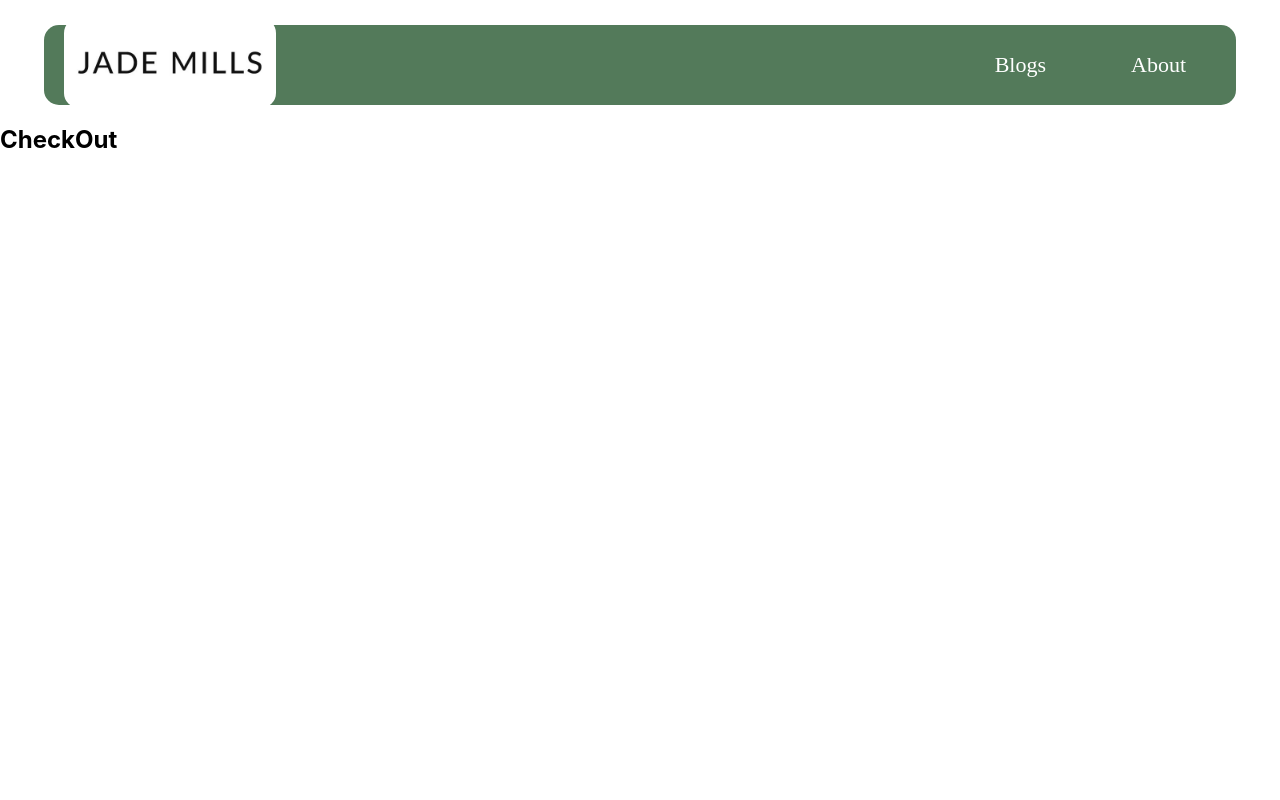
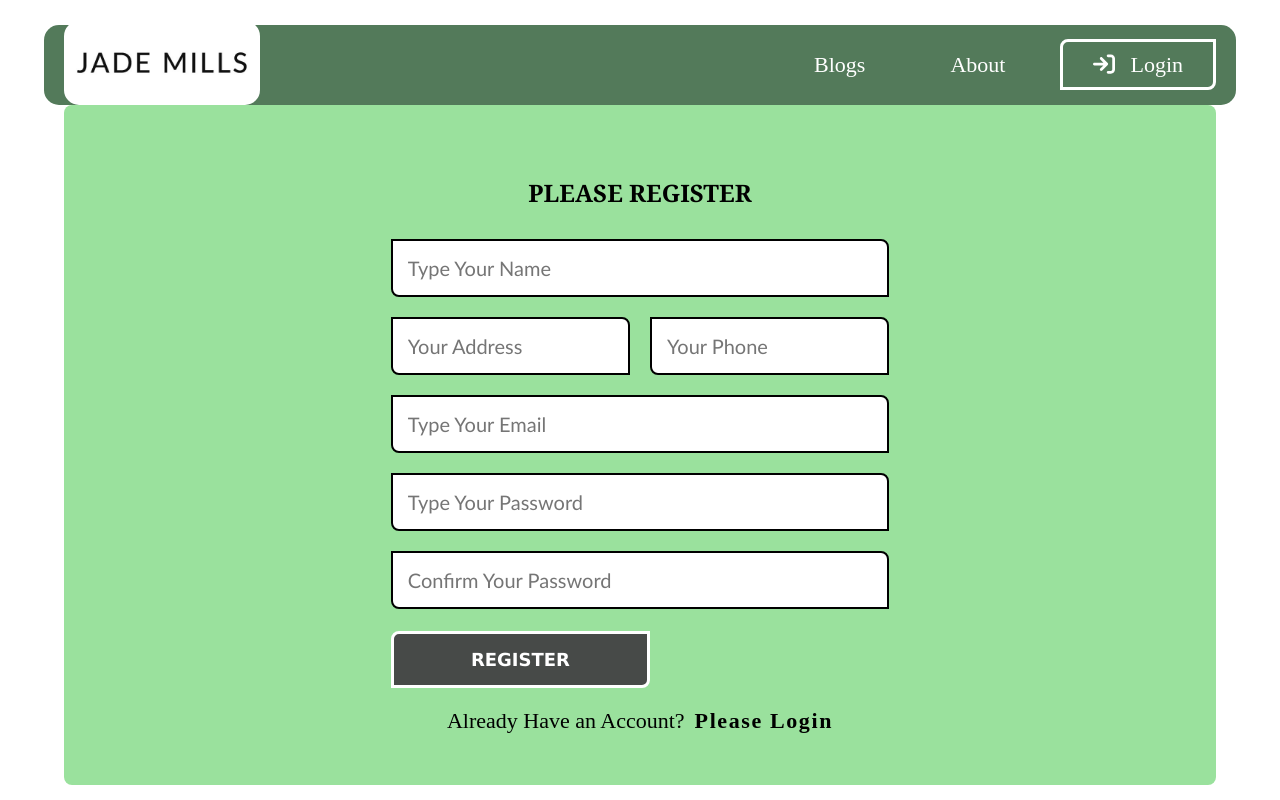
Before and after one commit to MahfujAhsan/independent-service-provider, a React (Create React App) app: page /signup in a window 1280 px wide. Built offline with nearby package versions, Linux system fonts and the light colour scheme; no server answers.

Commit message:
log in form updated

```diff
--- a/package.json
+++ b/package.json
@@ -9,8 +9,10 @@
     "@testing-library/jest-dom": "^5.16.4",
     "@testing-library/react": "^13.1.1",
     "@testing-library/user-event": "^13.5.0",
+    "firebase": "^9.6.11",
     "react": "^18.0.0",
     "react-dom": "^18.0.0",
+    "react-firebase-hooks": "^5.0.3",
     "react-router-dom": "^6.3.0",
     "react-scripts": "5.0.1",
     "web-vitals": "^2.1.4"
--- a/src/App.js
+++ b/src/App.js
@@ -1,7 +1,11 @@
 import { Route, Routes } from 'react-router-dom';
 import './App.css';
+import About from './Pages/About/About';
+import Blogs from './Pages/Blogs/Blogs';
 import CheckOut from './Pages/CheckOut/CheckOut';
 import Home from './Pages/Home/Home/Home';
+import SignIn from './Pages/Login/SignIn/SignIn';
+import SignUp from './Pages/Login/SignUp/SignUp';
 import Header from './Pages/Shared/Header/Header';
 
 function App() {
@@ -11,6 +15,11 @@ function App() {
       <Routes>
         <Route path='/' element={<Home></Home>}></Route>
         <Route path=':checkout' element={<CheckOut></CheckOut>}></Route>
+        <Route path='blogs' element={<Blogs></Blogs>}></Route>
+        <Route path='about' element={<About></About>}></Route>
+        <Route path='signin' element={<SignIn></SignIn>}></Route>
+        <Route path='signup' element={<SignUp></SignUp>}></Route>
+
       </Routes>
     </div>
   );
--- /dev/null
+++ b/src/Pages/About/About.js
@@ -0,0 +1,11 @@
+import React from 'react';
+
+const About = () => {
+    return (
+        <div>
+            <h2>About</h2>
+        </div>
+    );
+};
+
+export default About;
--- /dev/null
+++ b/src/Pages/Blogs/Blogs.js
@@ -0,0 +1,11 @@
+import React from 'react';
+
+const Blogs = () => {
+    return (
+        <div>
+            <h2>Blogs</h2>
+        </div>
+    );
+};
+
+export default Blogs;
--- a/src/Pages/Home/Service/Service.js
+++ b/src/Pages/Home/Service/Service.js
@@ -5,7 +5,7 @@ import { FontAwesomeIcon } from '@fortawesome/react-fontawesome';
 import { faCircleInfo } from '@fortawesome/free-solid-svg-icons'
 
 const Service = ({ service }) => {
-    const { _id, name, price, img, details } = service;
+    const { name, price, img, details } = service;
     const text = details;
     const [isReadMore, setIsReadMore] = useState(true);
     const toggleReadMore = () => {
--- a/src/Pages/Login/SignIn/SignIn.css
+++ b/src/Pages/Login/SignIn/SignIn.css
@@ -0,0 +1,61 @@
+.signin-container {
+    height: 85vh;
+    width: 90%;
+    margin: auto;
+    border-radius: 8px;
+    display: flex;
+    justify-content: center;
+    align-items: center;
+    background-color: #909590;
+}
+.form-container {
+    text-align: center;
+    width: 35%;
+    margin: auto;
+}
+.input-field-container{
+    display: flex;
+    flex-direction: column;
+}
+.input-field-container input {
+    margin: 10px;
+    padding: 20px;
+    border: 3px solid #537A5A;
+    border-radius: 0 8px 0 8px;
+    font-size: 20px;
+    font-family: 'Gill Sans', 'Gill Sans MT', Calibri, 'Trebuchet MS', sans-serif;
+}
+.input-field-container input:focus{
+    outline: none;
+}
+
+.login-btn{
+    width: 50%;
+    text-align: center;
+    display: block;
+    margin: 10px;
+    margin-top: 22px;
+    border: 3px solid #fff;
+    background-color: #537A5A;
+    font-size: 18px;
+    font-family: 'Lucida Sans', 'Lucida Sans Regular', 'Lucida Grande', 'Lucida Sans Unicode', Geneva, Verdana, sans-serif;
+    text-transform: uppercase;
+    color: #fff;
+    font-weight: 700;
+    padding: 15px;
+    border-radius: 8px 0 8px 0;
+    cursor: pointer;
+}
+
+.register-text {
+    margin-top: 30px;
+    font-size: 22px;
+    font-family: 'Times New Roman', Times, serif;
+}
+.navigate-register-text {
+    margin-left: 10px;
+    font-weight: 600;
+    letter-spacing: 0.1rem;
+    text-decoration: none;
+    color: #000;
+}
--- a/src/Pages/Login/SignIn/SignIn.js
+++ b/src/Pages/Login/SignIn/SignIn.js
@@ -1,9 +1,44 @@
-import React from 'react';
+import React, { useRef } from 'react';
+import "./SignIn.css";
+import { FontAwesomeIcon } from '@fortawesome/react-fontawesome';
+import { faRegistered } from '@fortawesome/free-solid-svg-icons';
+import { Link, useLocation, useNavigate } from 'react-router-dom';
+import { useSignInWithEmailAndPassword } from 'react-firebase-hooks/auth';
+import auth from '../../../firebase.init';
 
 const SignIn = () => {
+    const emailRef = useRef('');
+    const passwordRef = useRef('');
+    const navigate = useNavigate();
+    const location = useLocation();
+    let from = location.state?.from?.pathname || "/";
+    const [signInWithEmailAndPassword, user, loading, error] = useSignInWithEmailAndPassword(auth);
+
+    if (user) {
+        navigate(from, { replace: true });
+    };
+
+    const handleSignin = e => {
+        e.preventDefault();
+        const email = emailRef.current.value;
+        const password = passwordRef.current.value;
+        signInWithEmailAndPassword(email, password);
+        navigate('/')
+    };
+
     return (
-        <div>
-            <h2>SignIn</h2>
+        <div className='signin-container'>
+            <form onSubmit={handleSignin} className='form-container'>
+                <h2 className="form-title">Please Login</h2>
+                <div className='input-field-container'>
+                    <input type="email" placeholder='Type Your Email' name="email" id="" required />
+                    <input placeholder='Type Your Password' type="password" name="password" id="" required />
+                </div>
+                <input className='login-btn' type="submit" value="Login" />
+                <div className='register-text'>
+                    <span>Don't Have an Account?</span><Link to="/signup" className='navigate-register-text'>Please <FontAwesomeIcon icon={faRegistered} />egister</Link>
+                </div>
+            </form>
         </div>
     );
 };
--- a/src/Pages/Login/SignUp/SignUp.css
+++ b/src/Pages/Login/SignUp/SignUp.css
@@ -0,0 +1,63 @@
+.signup-container {
+    height: 85vh;
+    width: 90%;
+    margin: auto;
+    border-radius: 8px;
+    display: flex;
+    justify-content: center;
+    align-items: center;
+    background-color: #9AE19D;
+}
+.form-title {
+    text-transform: uppercase;
+    font-family: Georgia, 'Times New Roman', Times, serif;
+}
+.signup-form-container {
+    text-align: center;
+    width: 45%;
+    margin: auto;
+}
+.signup-input-field-container {
+    display: flex;
+    flex-direction: column;
+}
+.signup-input-field-container input {
+    margin: 10px;
+    padding: 15px;
+    border: 2px solid #000;
+    border-radius: 0 8px 0 8px;
+    font-size: 20px;
+    font-family: 'Gill Sans', 'Gill Sans MT', Calibri, 'Trebuchet MS', sans-serif;
+}
+.address-phone {
+    display: flex;
+    justify-content: space-between;
+}
+.address-phone input {
+    width: 100%;
+}
+.signup-input-field-container input:focus {
+    outline: none;
+}
+.signup-btn{
+    width: 50%;
+    text-align: center;
+    display: block;
+    margin: 10px;
+    margin-top: 12px;
+    border: 3px solid #fff;
+    background-color: #474A48;
+    font-size: 18px;
+    font-family: 'Lucida Sans', 'Lucida Sans Regular', 'Lucida Grande', 'Lucida Sans Unicode', Geneva, Verdana, sans-serif;
+    text-transform: uppercase;
+    color: #fff;
+    font-weight: 700;
+    padding: 15px;
+    border-radius: 8px 0 8px 0;
+    cursor: pointer;
+}
+.login-text {
+    margin-top: 20px;
+    font-size: 22px;
+    font-family: 'Times New Roman', Times, serif;
+}
--- a/src/Pages/Login/SignUp/SignUp.js
+++ b/src/Pages/Login/SignUp/SignUp.js
@@ -1,9 +1,39 @@
 import React from 'react';
+import { Link, useNavigate } from 'react-router-dom';
+import "./SignUp.css";
+import { useCreateUserWithEmailAndPassword } from 'react-firebase-hooks/auth';
+import auth from '../../../firebase.init';
 
 const SignUp = () => {
+    const [createUserWithEmailAndPassword, user, loading, error] = useCreateUserWithEmailAndPassword(auth);
+    const navigate = useNavigate();
+    const handleRegister = async (e) => {
+        e.preventDefault();
+        const name = e.target.name.value;
+        const email = e.target.email.value;
+        const password = e.target.password.value;
+        await createUserWithEmailAndPassword(email, password);
+        navigate('/')
+    }
     return (
-        <div>
-            <h2>SignUp</h2>
+        <div className='signup-container'>
+            <form onSubmit={handleRegister} className='signup-form-container'>
+                <h2 className='form-title'>Please Register</h2>
+                <div className='signup-input-field-container'>
+                    <input type="text" placeholder='Type Your Name' name="name" id=""/>
+                    <div className='address-phone'>
+                        <input type="text" placeholder='Your Address' name="" id="" />
+                        <input type="tel" placeholder='Your Phone' name="" id="" required/>
+                    </div>
+                    <input type="email" placeholder='Type Your Email' name="email" id="" required/>
+                    <input placeholder='Type Your Password' type="password" name="password" id="" required/>
+                    <input placeholder='Confirm Your Password' type="password" name="" id="" required/>
+                </div>
+                <input className='signup-btn' type="submit" value="Register" />
+                <div className='login-text'>
+                    <span>Already Have an Account?</span><Link to="/signin" className='navigate-register-text'>Please Login</Link>
+                </div>
+            </form>
         </div>
     );
 };
--- a/src/Pages/Shared/Header/Header.css
+++ b/src/Pages/Shared/Header/Header.css
@@ -12,7 +12,8 @@
     border-radius: 15px;
 }
 .brand-logo img{
-    width: 40%;
+    width: 37%;
+    margin: auto;
     border-radius: 15px;
 }
 .nav-container button {
@@ -29,6 +30,16 @@
 }
 .nav-links {
     display: flex;
+}
+
+.signin-signout-btn a{
+    border: 3px solid #fff;
+}
+.signin-icon{
+    margin-right: 15px;
+}
+.signout-icon{
+    margin-right: 15px;
 }
 
 @media only screen and (max-width: 768px) {
--- a/src/Pages/Shared/Header/Header.js
+++ b/src/Pages/Shared/Header/Header.js
@@ -3,11 +3,19 @@ import logo from "../../../media/images/logo.png";
 import CustomLink from '../CustomLink/CustomLink';
 import "./Header.css";
 import { FontAwesomeIcon } from '@fortawesome/react-fontawesome';
-import { faHamburger } from '@fortawesome/free-solid-svg-icons';
+import { faHamburger, faSignIn, faSignOut } from '@fortawesome/free-solid-svg-icons';
 import { Link } from 'react-router-dom';
+import { useAuthState } from 'react-firebase-hooks/auth';
+import auth from '../../../firebase.init';
+import { signOut } from 'firebase/auth';
 
 const Header = () => {
     const [showLinks, setShowLinks] = useState(false);
+    const [user] = useAuthState(auth);
+
+    const handleSignout = () => {
+        signOut(auth);
+    };
     return (
         <nav className='nav-container'>
             <div className="brand-logo">
@@ -18,6 +26,14 @@ const Header = () => {
             <div className="nav-links" id={showLinks ? "hidden" : ""}>
                 <CustomLink to="/blogs">Blogs</CustomLink>
                 <CustomLink to="/about">About</CustomLink>
+                <div className='signin-signout-btn'>
+                    {
+                        user ?
+                            <Link onClick={handleSignout} to="signin"><FontAwesomeIcon className='signout-icon' icon={faSignOut} />SignOut</Link>
+                            :
+                            <Link to="signin"><FontAwesomeIcon className='signin-icon' icon={faSignIn} />Login</Link>
+                    }
+                </div>
             </div>
             <button onClick={() => setShowLinks(!showLinks)}>
                 <FontAwesomeIcon icon={faHamburger}></FontAwesomeIcon>
--- /dev/null
+++ b/src/firebase.init.js
@@ -0,0 +1,22 @@
+// Import the functions you need from the SDKs you need
+import { initializeApp } from "firebase/app";
+import { getAuth } from "firebase/auth";
+// TODO: Add SDKs for Firebase products that you want to use
+// https://firebase.google.com/docs/web/setup#available-libraries
+
+// Your web app's Firebase configuration
+const firebaseConfig = {
+  apiKey: "AIzaSyBlKMyC92p8hQGfh91q5N-VlnspfhBk0ZU",
+  authDomain: "jade-mills-real-estate-agent.firebaseapp.com",
+  projectId: "jade-mills-real-estate-agent",
+  storageBucket: "jade-mills-real-estate-agent.appspot.com",
+  messagingSenderId: "1003299476229",
+  appId: "1:1003299476229:web:ae3ff757d119a9ec2e9d6c"
+};
+
+// Initialize Firebase
+const app = initializeApp(firebaseConfig);
+
+const auth = getAuth(app);
+
+export default auth;
```
Also changed, not shown: 1 other file (tests, documents, lock files or other folders).
